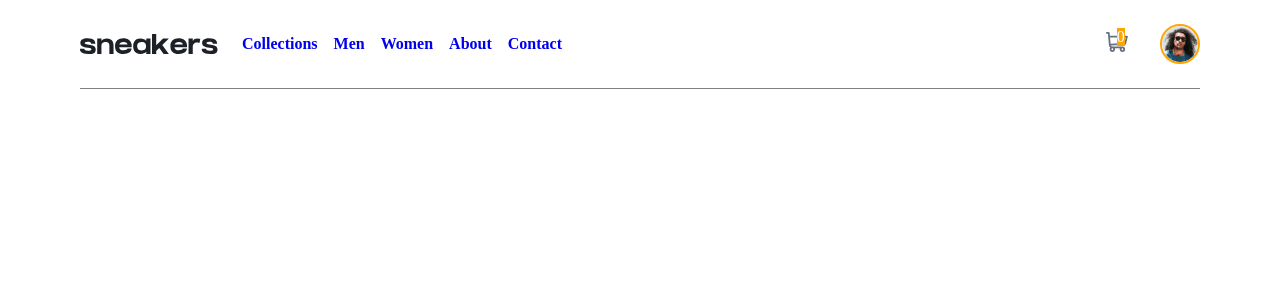
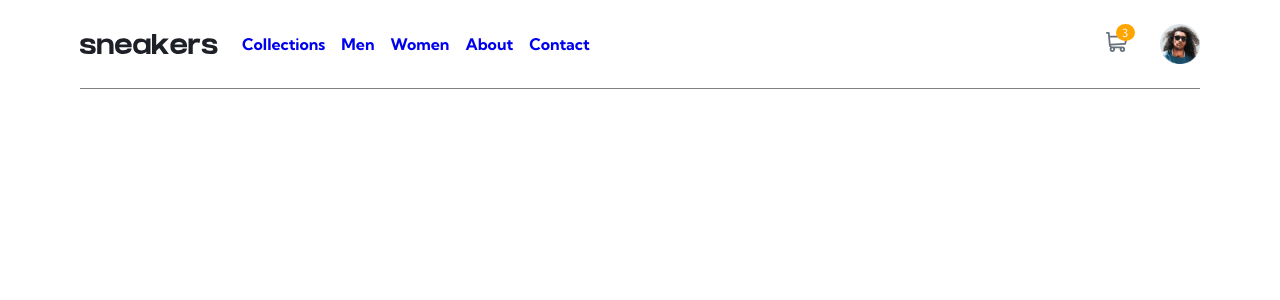
Before and after one commit to JustShuaib/product-page, a React (Create React App) app: page / in a window 1280 px wide. Shown: the top 300 px of the page. Built offline with nearby package versions, Linux system fonts and the light colour scheme.

Commit message:
added google font

```diff
--- a/public/index.html
+++ b/public/index.html
@@ -9,6 +9,12 @@
     <link rel="apple-touch-icon" href="%PUBLIC_URL%/logo192.png" />
     <link rel="manifest" href="%PUBLIC_URL%/manifest.json" />
 
+    <link rel="preconnect" href="https://fonts.googleapis.com" />
+    <link rel="preconnect" href="https://fonts.gstatic.com" crossorigin />
+    <link
+      href="https://fonts.googleapis.com/css2?family=Kumbh+Sans:wght@400;700&display=swap"
+      rel="stylesheet"
+    />
     <title>Product Page</title>
   </head>
   <body>
--- a/src/App.js
+++ b/src/App.js
@@ -1,11 +1,14 @@
 import { Fragment } from "react";
+import GlobalStyle from "./components/styles/Global.styled";
 import Navbar from "./components/Navbar";
-import GlobalStyle from "./components/styles/Global.styles";
+import Cart from "./components/Cart";
+
 function App() {
   return (
     <Fragment>
       <GlobalStyle />
       <Navbar></Navbar>
+      <Cart />
     </Fragment>
   );
 }
--- /dev/null
+++ b/src/components/Cart.js
@@ -0,0 +1,6 @@
+import React from "react";
+import StyledCart from "./styles/Cart.styled";
+
+const Cart = () => {};
+
+export default Cart;
--- a/src/components/Navbar.js
+++ b/src/components/Navbar.js
@@ -6,12 +6,15 @@ import close from "../images/icon-close.svg";
 import cart from "../images/icon-cart.svg";
 import avatar from "../images/image-avatar.png";
 
-function showNavbar() {
+const showNavbar = () => {
   document.querySelector(".nav-container").classList.add("show-navbar");
-}
-function closeNavbar() {
+};
+const closeNavbar = () => {
   document.querySelector(".nav-container").classList.remove("show-navbar");
-}
+};
+const toggleCart = () => {
+  console.log("You toggled nav bar");
+};
 function Navbar() {
   return (
     <StyledNavbar>
@@ -43,10 +46,10 @@ function Navbar() {
         </ul>
       </div>
       <div className="cart-detail">
-        <div className="cart">
+        <button className="cart" onClick={toggleCart}>
           <img src={cart} alt="cart icon" />
-          <p className="cart-count">0</p>
-        </div>
+          <p className="cart-count">3</p>
+        </button>
         <img src={avatar} className="avatar" alt="avatar" />
       </div>
     </StyledNavbar>
--- /dev/null
+++ b/src/components/styles/Cart.styled.js
@@ -0,0 +1,6 @@
+import styled from "styled-components";
+
+const StyledCart = styled.div`
+  box-shadow: 2px 0 5px gray;
+`;
+export default StyledCart;
--- a/src/components/styles/Global.styles.js
+++ b/src/components/styles/Global.styled.js
@@ -4,6 +4,8 @@ const GlobalStyle = createGlobalStyle`
     padding: 0;
     margin: 0;
     box-sizing: border-box;
+    font: 1rem 'Kumbh Sans', sans-serif;
   }
 `;
+
 export default GlobalStyle;
--- a/src/components/styles/Navbar.styled.js
+++ b/src/components/styles/Navbar.styled.js
@@ -4,6 +4,7 @@ const StyledNavbar = styled.nav`
   display: flex;
   align-items: center;
   padding: 1.5rem;
+  max-width: 1220px;
   @media screen and (min-width: 729px) {
     & {
       padding-inline: 0;
@@ -120,19 +121,28 @@ const StyledNavbar = styled.nav`
   }
   .cart {
     position: relative;
+    cursor: pointer;
+    background: none;
+    border: none;
   }
   .cart-count {
     position: absolute;
-    top: -15%;
-    right: 15%;
+    top: -0.5rem;
+    right: -30%;
     background-color: orange;
     color: white;
+    padding: 0.1rem 0.4rem;
+    border-radius: 50%;
+    font-size: 0.7rem;
   }
   .avatar {
     margin-left: 1rem;
     width: 2.5rem;
-    border: 2px solid orange;
-    border-radius: 50%;
+    cursor: pointer;
+    &:hover {
+      border-radius: 50%;
+      border: 2px solid orange;
+    }
     @media screen and (min-width: 729px) {
       & {
         margin-left: 2rem;
```
Also changed, not shown: src/components/Carousel.js (added), src/components/styles/Carousel.styled.js (added).
